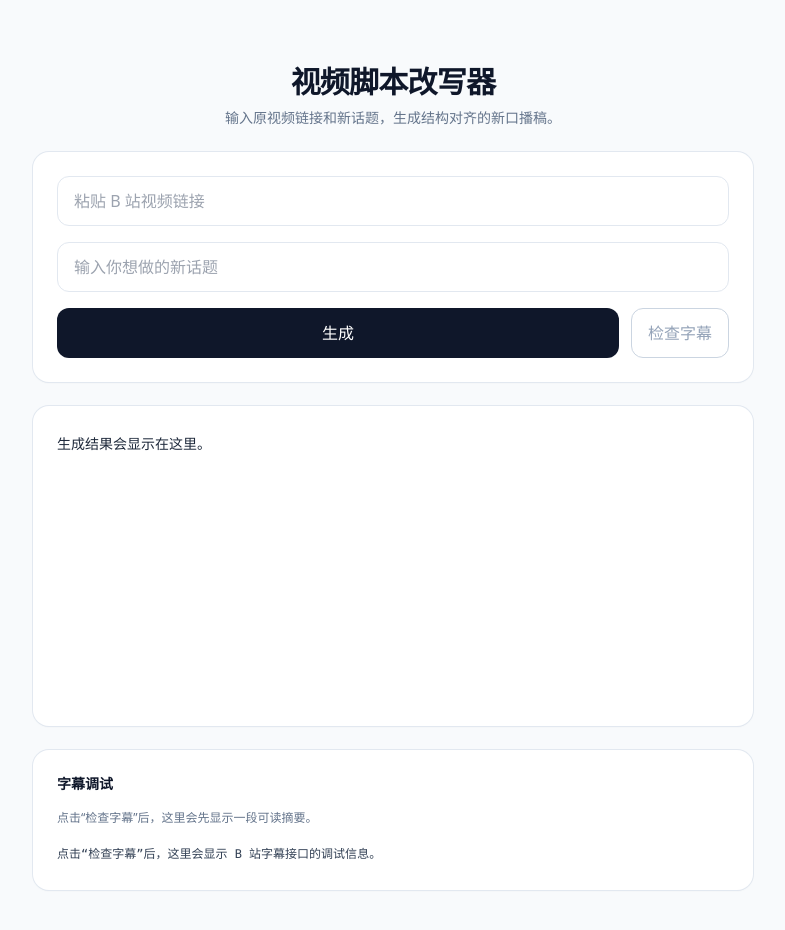
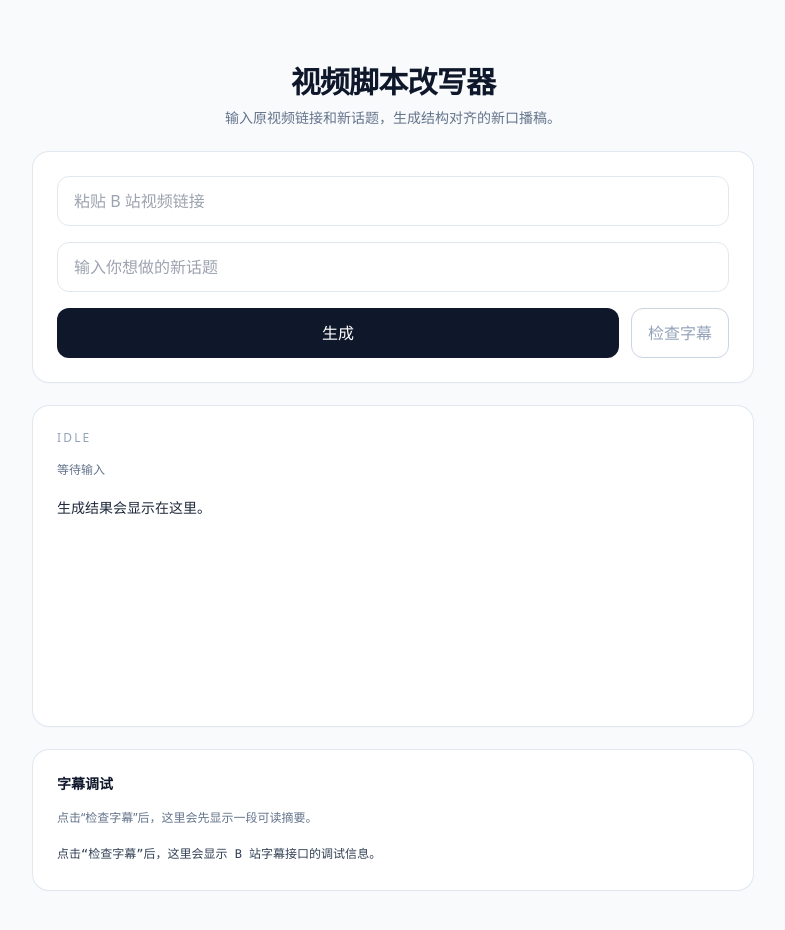
Before and after one commit to leoohuang/autobili, a Next.js app: page / in a window 1280 px wide. Shown: the top 930 px of the page, without its empty margins (247-1032 px from the left). Built offline with nearby package versions, Linux system fonts and the light colour scheme.

Commit message:
Add clearer generation status messaging

```diff
--- a/app/page.tsx
+++ b/app/page.tsx
@@ -1,7 +1,9 @@
 "use client";
 
+import { DebugPanel } from "@/app/debug-panel";
 import { FormEvent, useState } from "react";
-import { DebugPanel } from "@/app/debug-panel";
+import { StatusPanel } from "@/app/status-panel";
+
 function summarizeDebug(data: Record<string, unknown>) {
   const pages = Array.isArray(data.page_attempts) ? data.page_attempts : [];
   const hits = pages.filter(
@@ -18,6 +20,7 @@ export default function Page() {
   const [topic, setTopic] = useState("");
   const [result, setResult] = useState("");
   const [error, setError] = useState("");
+  const [statusText, setStatusText] = useState("等待输入");
   const [loading, setLoading] = useState(false);
   const [debugInfo, setDebugInfo] = useState("");
   const [debugSummary, setDebugSummary] = useState("");
@@ -28,6 +31,7 @@ export default function Page() {
     setLoading(true);
     setResult("");
     setError("");
+    setStatusText("正在请求生成接口...");
 
     try {
       const response = await fetch("/api/generate", {
@@ -41,6 +45,7 @@ export default function Page() {
       if (!response.ok) {
         const data = (await response.json()) as { message?: string };
         setError(data.message ?? "生成失败，请稍后重试");
+        setStatusText("生成失败");
         return;
       }
 
@@ -48,6 +53,7 @@ export default function Page() {
         throw new Error("EMPTY_STREAM");
       }
 
+      setStatusText("正在流式生成脚本...");
       const reader = response.body.getReader();
       const decoder = new TextDecoder();
 
@@ -58,9 +64,11 @@ export default function Page() {
       }
 
       setResult((prev) => prev + decoder.decode());
+      setStatusText("生成完成");
     } catch (submitError) {
       console.error(submitError);
       setError("生成失败，请稍后重试");
+      setStatusText("生成失败");
     } finally {
       setLoading(false);
     }
@@ -70,16 +78,19 @@ export default function Page() {
     setDebugLoading(true);
     setDebugInfo("");
     setDebugSummary("");
+    setStatusText("正在检查字幕...");
 
     try {
       const response = await fetch(`/api/debug/subtitle?input=${encodeURIComponent(url)}`);
       const data = (await response.json()) as Record<string, unknown>;
       setDebugSummary(summarizeDebug(data));
       setDebugInfo(JSON.stringify(data, null, 2));
+      setStatusText("字幕检查完成");
     } catch (debugError) {
       console.error(debugError);
       setDebugSummary("调试请求失败");
       setDebugInfo(JSON.stringify({ error: "DEBUG_REQUEST_FAILED" }, null, 2));
+      setStatusText("字幕检查失败");
     } finally {
       setDebugLoading(false);
     }
@@ -89,12 +100,8 @@ export default function Page() {
     <main className="min-h-screen bg-slate-50 px-6 py-16 text-slate-900">
       <div className="mx-auto flex max-w-[720px] flex-col gap-6">
         <div className="space-y-2 text-center">
-          <h1 className="text-3xl font-semibold tracking-tight">
-            视频脚本改写器
-          </h1>
-          <p className="text-sm text-slate-500">
-            输入原视频链接和新话题，生成结构对齐的新口播稿。
-          </p>
+          <h1 className="text-3xl font-semibold tracking-tight">视频脚本改写器</h1>
+          <p className="text-sm text-slate-500">输入原视频链接和新话题，生成结构对齐的新口播稿。</p>
         </div>
 
         <form
@@ -131,18 +138,7 @@ export default function Page() {
             </button>
           </div>
         </form>
-
-        <section className="min-h-[320px] rounded-2xl bg-white p-6 shadow-sm ring-1 ring-slate-200">
-          {error ? (
-            <p className="whitespace-pre-wrap text-sm leading-7 text-red-600">
-              {error}
-            </p>
-          ) : (
-            <p className="whitespace-pre-wrap text-sm leading-7 text-slate-800">
-              {result || "生成结果会显示在这里。"}
-            </p>
-          )}
-        </section>
+        <StatusPanel error={error} loading={loading} result={result} statusText={statusText} />
         <DebugPanel debugInfo={debugInfo} debugSummary={debugSummary} />
       </div>
     </main>
--- /dev/null
+++ b/app/status-panel.tsx
@@ -0,0 +1,31 @@
+type StatusPanelProps = {
+  error: string;
+  loading: boolean;
+  result: string;
+  statusText: string;
+};
+
+export function StatusPanel({
+  error,
+  loading,
+  result,
+  statusText,
+}: StatusPanelProps) {
+  const badge = loading ? "Generating" : error ? "Error" : result ? "Ready" : "Idle";
+
+  return (
+    <section className="min-h-[320px] rounded-2xl bg-white p-6 shadow-sm ring-1 ring-slate-200">
+      <p className="mb-3 text-xs font-medium uppercase tracking-[0.18em] text-slate-400">
+        {badge}
+      </p>
+      <p className="mb-3 text-xs leading-6 text-slate-500">{statusText}</p>
+      {error ? (
+        <p className="whitespace-pre-wrap text-sm leading-7 text-red-600">{error}</p>
+      ) : (
+        <p className="whitespace-pre-wrap text-sm leading-7 text-slate-800">
+          {result || "生成结果会显示在这里。"}
+        </p>
+      )}
+    </section>
+  );
+}
```
